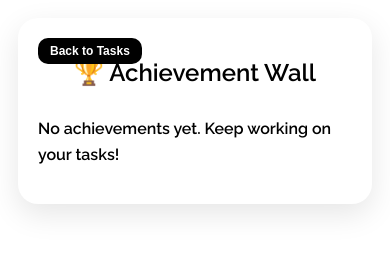
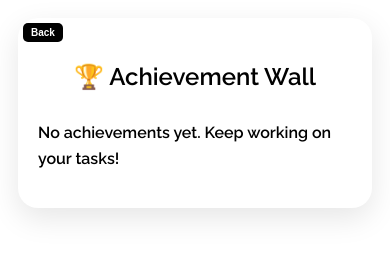
Before and after one commit to laylama/1000hours, a plain HTML site: page achievements.html in a window 390 px wide. Drawn offline with Linux system fonts and the light colour scheme.

Commit message:
Update achievements.html

```diff
--- a/achievements.html
+++ b/achievements.html
@@ -50,14 +50,14 @@
 
         .corner-button {
             position: absolute;
-            top: 20px;
-            left: 20px;
-            padding: 8px 15px;
-            font-size: 14px;
+            top: 10px;
+            left: 10px;
+            padding: 5px 10px;
+            font-size: 12px;
             background-color: var(--black);
             color: var(--white);
             border: none;
-            border-radius: 10px;
+            border-radius: 5px;
             cursor: pointer;
             transition: all 0.3s ease;
             font-weight: 600;
@@ -108,18 +108,21 @@
 
           h1 {
             font-size: 24px;
+            margin-top: 20px;
           }
 
           .corner-button {
-            font-size: 12px;
-            padding: 6px 12px;
+            top: 5px;
+            left: 5px;
+            padding: 4px 8px;
+            font-size: 10px;
           }
         }
     </style>
 </head>
 <body>
     <div class="container">
-        <button class="corner-button" onclick="location.href='index.html'">Back to Tasks</button>
+        <button class="corner-button" onclick="location.href='index.html'">Back</button>
         <h1>🏆 Achievement Wall</h1>
         <div id="achievementList"></div>
     </div>
```
